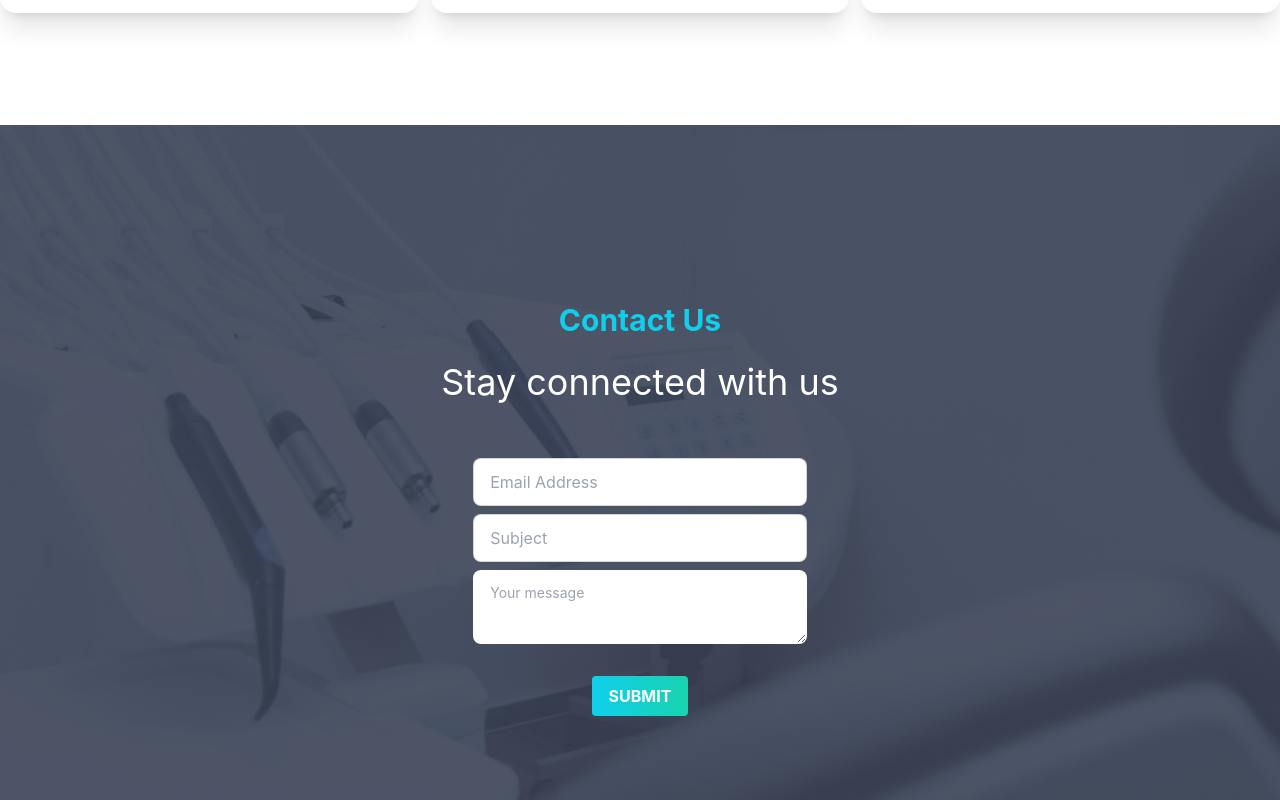
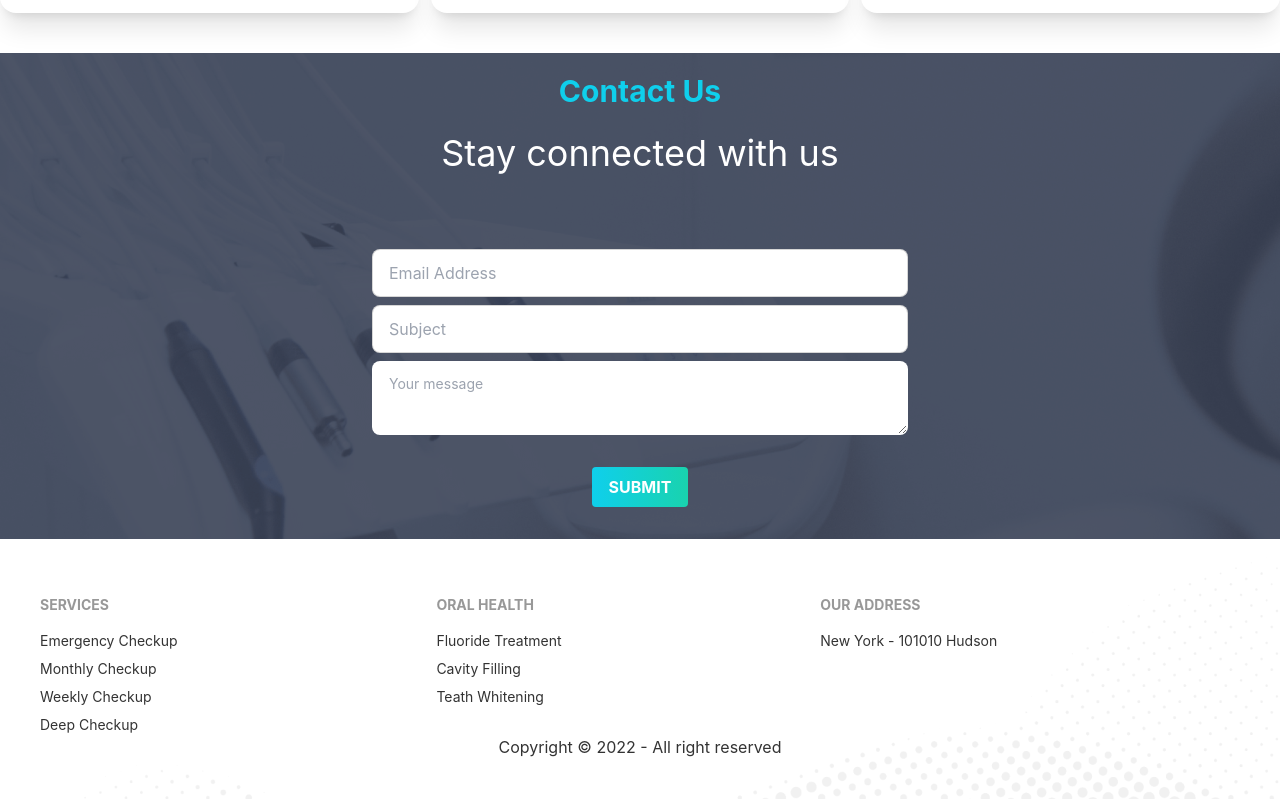
Before and after one commit to mostofakamalpassa/doctor-potal-web-client-site-app, a React (Create React App) app: page / in a window 1280 px wide. Shown: the part 3520-4320 px from the top of the page. Built offline with nearby package versions, Linux system fonts and the light colour scheme.

Commit message:
footer part add

```diff
--- a/src/Pages/Home/Contact.js
+++ b/src/Pages/Home/Contact.js
@@ -4,14 +4,15 @@ import appointmentImg from '../../assets/images/appointment.png'
 
 const Contact = () => {
     return (
-        <div class="hero min-h-screen my-28" style={{background:`url(${appointmentImg})`}}>
+        <div class=" my-4" style={{background:`url(${appointmentImg})`}}>
         <div class="mx-auto py-5">
           <div class="text-center">
             <h1 class="text-3xl font-bold text-primary">Contact Us</h1>
             <p class="py-6 text-center text-4xl text-white">Stay connected with us</p>
           </div>
-          <div class="">
-            <div class="card-body">
+          </div>
+          <div class="mx-auto">
+            <div class="card-body mx-auto lg:w-[600px]">
               <div class="form-control">
                 <input type="text" placeholder="Email Address" class="input input-bordered " />
               </div>
@@ -29,7 +30,7 @@ const Contact = () => {
               </div>
             </div>
           </div>
-        </div>
+
       </div>
     );
 };
--- a/src/Pages/Home/Home.js
+++ b/src/Pages/Home/Home.js
@@ -1,4 +1,5 @@
 import React from 'react';
+import Footer from '../Shared/Footer/Footer';
 import Appoint from './Appoint/Appoint';
 import Banner from './Banner';
 import Contact from './Contact';
@@ -17,6 +18,7 @@ const Home = () => {
           <Appoint></Appoint>
           <Testimonial></Testimonial>
           <Contact></Contact>
+          <Footer></Footer>
         </div>
     );
 };
--- a/src/Pages/Shared/Footer/Footer.js
+++ b/src/Pages/Shared/Footer/Footer.js
@@ -0,0 +1,36 @@
+import React from "react";
+import footer from '../../../assets/images/footer.png'
+const Footer = () => {
+  return (
+
+      <footer class=" p-10" style={{background:`url(${footer})`, backgroundSize:'cover', backgroundRepeat:'no-repeat'}}>
+          <div className="footer">
+          <div>
+          <span class="footer-title">Services</span>
+          <a class="link link-hover">Emergency Checkup</a>
+          <a class="link link-hover">Monthly Checkup</a>
+          <a class="link link-hover">Weekly Checkup</a>
+          <a class="link link-hover">Deep Checkup</a>
+        </div>
+        <div>
+          <span class="footer-title">ORAL HEALTH</span>
+          <a class="link link-hover">Fluoride Treatment</a>
+          <a class="link link-hover">Cavity Filling</a>
+          <a class="link link-hover">Teath Whitening</a>
+         </div>
+        <div>
+          <span class="footer-title">OUR ADDRESS</span>
+          <a class="link link-hover">New York - 101010 Hudson</a>
+
+        </div>
+          </div>
+        <div class="items-center grid-flow-col">
+        <p className="text-center">Copyright © 2022 - All right reserved</p>
+      </div>
+      </footer>
+
+
+  );
+};
+
+export default Footer;
```
